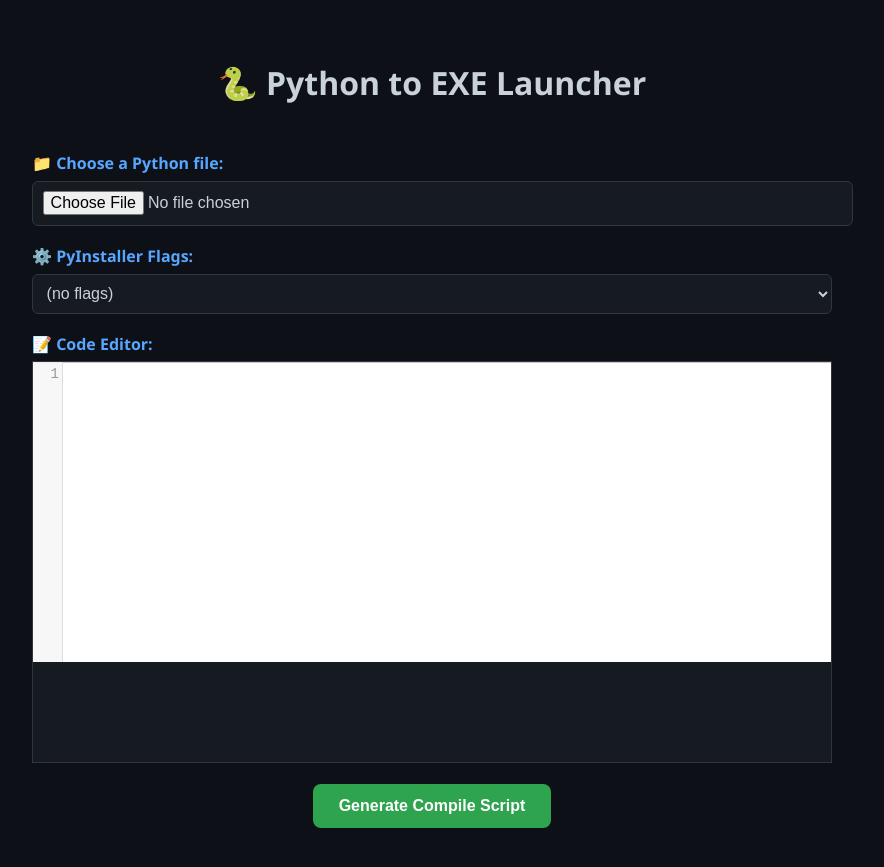
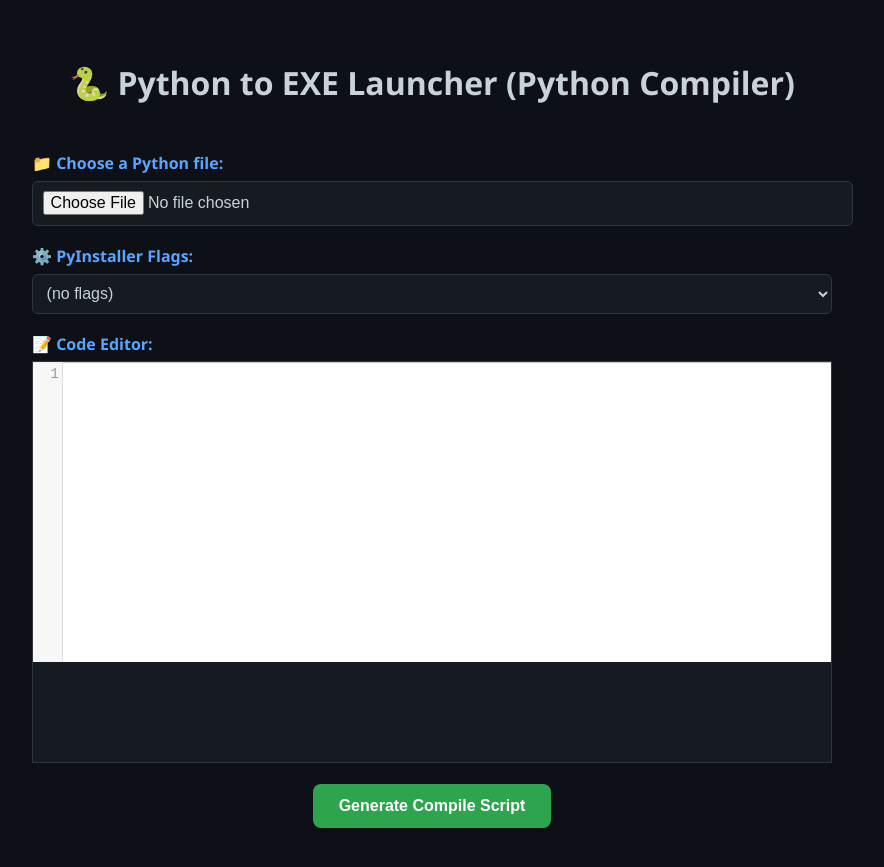
Before and after one commit to phaniraja-ece/phaniraja-ece.github.io, a Jekyll site: the page PYTHON-COMPILER/index.html, which Jekyll copies as it is, in a window 1280 px wide. Shown: the top 867 px of the page, without its empty margins (208-1092 px from the left). Built offline with Jekyll 4.4.1, drawn with Linux system fonts in a browser that asks for light colours.

Commit message:
Update index.html

```diff
--- a/PYTHON-COMPILER/index.html
+++ b/PYTHON-COMPILER/index.html
@@ -10,7 +10,7 @@
 </head>
 <body>
   <div class="container">
-    <h1>🐍 Python to EXE Launcher</h1>
+    <h1>🐍 Python to EXE Launcher (Python Compiler)</h1>
 
     <div class="input-group">
       <label for="fileInput">📁 Choose a Python file:</label>
```
